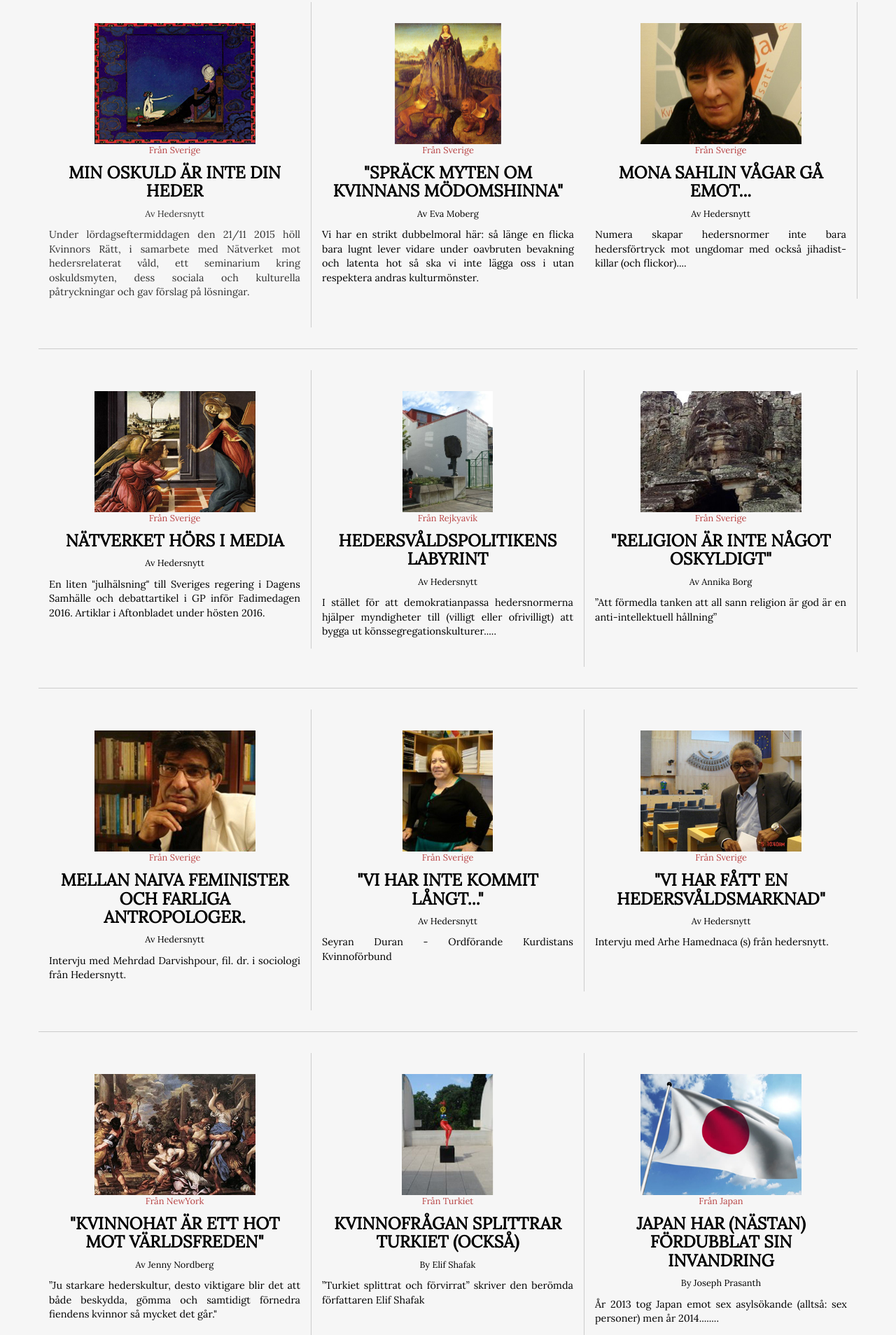
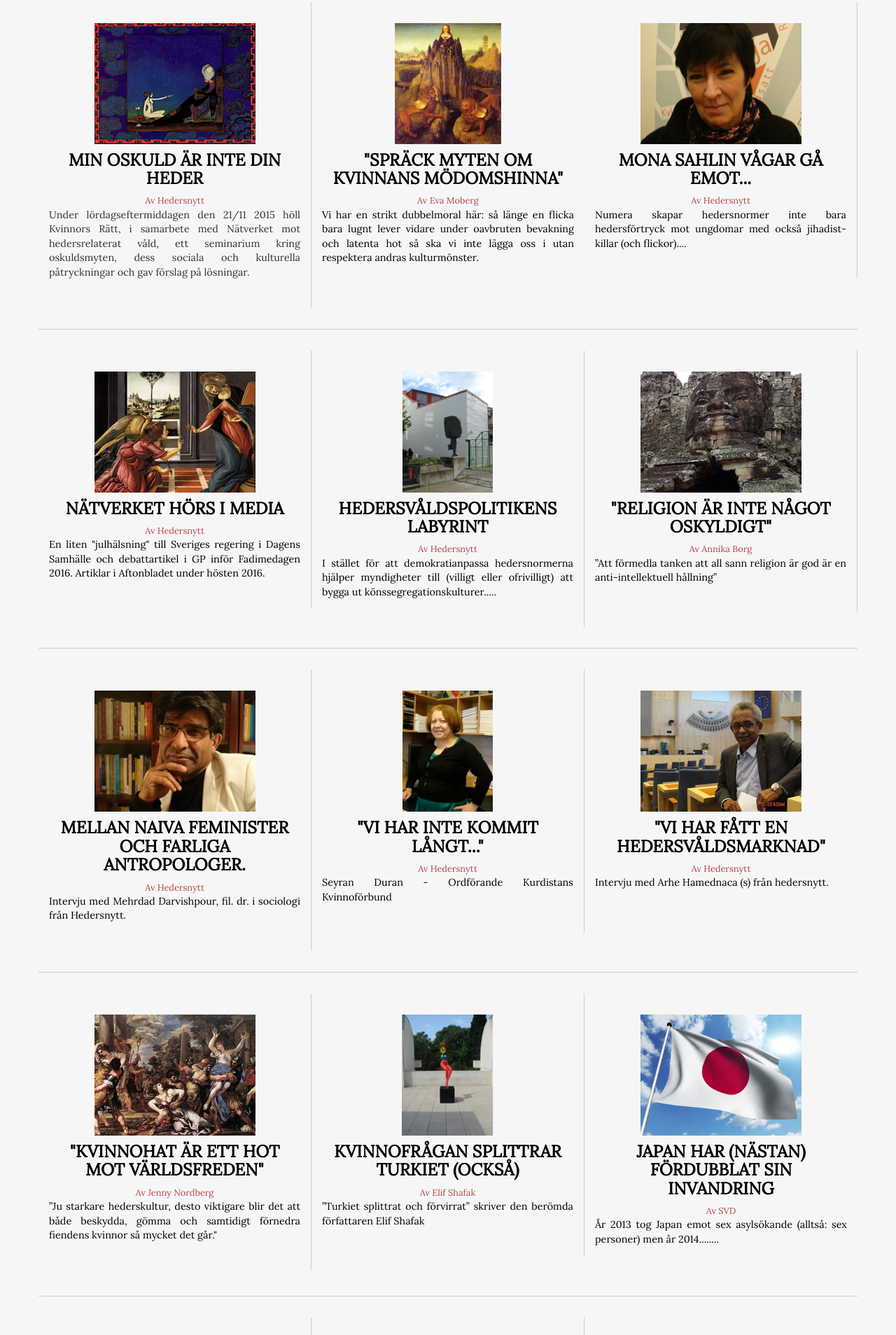
Before and after one commit to krokben/joseph1, a plain HTML site: page news.html in a window 1280 px wide. Shown: the part 619-2527 px from the top of the page at 70% size. Drawn offline with Linux system fonts and the light colour scheme.

Commit message:
Corrections of Nicklas done -- 1

```diff
--- a/css/stylesheet.css
+++ b/css/stylesheet.css
@@ -397,7 +397,7 @@ figcaption span {
 }
 
 .article a {
-	color: DeepSkyBlue;
+	color: cornflowerblue;
 }
 
 .article i {
--- a/news.html
+++ b/news.html
@@ -47,10 +47,10 @@
 			<div class="col-md-4">
 				<div class="headline-blurb">
 					<div class="row">
-					<div class="row"><p class="origin">Från Turkiet</p></div>
+					<div class="row"><p class="origin"></p></div>
 					<h3><a href="erdogan.html">Turkish President Erdoğan says gender equality against nature</h3>
 					</div>
-					<div class="row"><p class="author">Av Hedersnytt</p></div>
+					<div class="row"><p class="origin">Av Hedersnytt</p></div>
 					<div class="row breadtext">
 						<p>“Our religion [Islam] has defined a position for women: motherhood,” Erdoğan said at a summit in Istanbul on justice for women........ </p>
 					</div>
@@ -61,9 +61,9 @@
 		<div class="row articles">
       <div class="col-md-4 col-xs-6 figbox">
         <div class="row"><img src="img/7.jpg" /></div>
-        <div class="row"><p class="origin">Från Sverige</p></div>
+        <div class="row"><p class="origin"></p></div>
         <div class="row"><h3><a href="intedinheder.html">Min oskuld är inte din heder</a></h3></div>
-        <div class="row"><p class="author">Av Hedersnytt</p></div>
+        <div class="row"><p class="origin">Av Hedersnytt</p></div>
         <div class="row">
           <p class="content">
             Under lördagseftermiddagen den 21/11 2015 höll Kvinnors Rätt, i samarbete med Nätverket mot hedersrelaterat våld, ett seminarium kring oskuldsmyten, dess sociala och kulturella
@@ -73,9 +73,9 @@
       </div>
 			<div class="col-md-4 col-xs-6 figbox">
 				<div class="row"><img src="img/6.jpg" /></div>
-				<div class="row"><p class="origin">Från Sverige</p></div>
+				<div class="row"><p class="origin"></p></div>
 				<div class="row"><h3><a href="evamoberg.html">"Spräck myten om kvinnans mödomshinna"</h3></div>
-				<div class="row"><p class="author">Av Eva Moberg</p></div>
+				<div class="row"><p class="origin">Av Eva Moberg</p></div>
 				<div class="row">
 					<p class="content">
 						Vi har en strikt dubbelmoral här: så länge en flicka bara lugnt lever vidare under oavbruten bevakning och latenta hot så ska vi inte lägga oss i utan respektera andras kulturmönster.
@@ -84,9 +84,9 @@
 			</div>
 			<div class="col-md-4 col-xs-12 figbox">
 				<div class="row"><img src="img/3-1.jpg" /></div>
-				<div class="row"><p class="origin">Från Sverige</p></div>
+				<div class="row"><p class="origin"></p></div>
 				<div class="row"><h3><a href="monasahlin.html">Mona Sahlin Vågar Gå Emot...</h3></div>
-				<div class="row"><p class="author">Av Hedersnytt</p></div>
+				<div class="row"><p class="origin">Av Hedersnytt</p></div>
 				<div class="row">
 					<p class="content">
 						Numera skapar hedersnormer inte bara hedersförtryck mot ungdomar med också jihadist-killar (och flickor)....
@@ -98,9 +98,9 @@
 		<div class="row articles">
       <div class="col-md-4 col-xs-6 figbox">
         <div class="row"><img src="img/0.jpg" /></div>
-        <div class="row"><p class="origin">Från Sverige</p></div>
+        <div class="row"><p class="origin"></p></div>
         <div class="row"><h3><a href="natverkethorsimedia.html"> Nätverket hörs i media</h3></div>
-        <div class="row"><p class="author">Av Hedersnytt</p></div>
+        <div class="row"><p class="origin">Av Hedersnytt</p></div>
         <div class="row">
           <p class="content">
             En liten "julhälsning" till Sveriges regering i Dagens Samhälle och debattartikel i GP inför Fadimedagen 2016.
@@ -110,9 +110,9 @@
       </div>
 			<div class="col-md-4 col-xs-6 figbox">
 				<div class="row"><img src="img/22.png" /></div>
-				<div class="row"><p class="origin">Från Rejkyavik</p></div>
+				<div class="row"><p class="origin"></p></div>
 				<div class="row"><h3>Hedersvåldspolitikens labyrint</h3></div>
-				<div class="row"><p class="author">Av Hedersnytt</p></div>
+				<div class="row"><p class="origin">Av Hedersnytt</p></div>
 				<div class="row">
 					<p class="content">
 						I stället för att demokratianpassa hedersnormerna hjälper myndigheter till (villigt eller ofrivilligt) att bygga ut könssegregationskulturer.....
@@ -121,9 +121,9 @@
 			</div>
 			<div class="col-md-4 col-xs-12 figbox">
 				<div class="row"><img src="img/33.jpg" /></div>
-				<div class="row"><p class="origin">Från Sverige</p></div>
+				<div class="row"><p class="origin"></p></div>
 				<div class="row"><h3>"Religion är inte något oskyldigt"</h3></div>
-				<div class="row"><p class="author">Av Annika Borg</p></div>
+				<div class="row"><p class="origin">Av Annika Borg</p></div>
 				<div class="row">
 					<p class="content">
 						”Att förmedla tanken att all sann religion är god är en anti-intellektuell hållning”
@@ -136,9 +136,9 @@
 		<div class="row articles">
 			<div class="col-md-4 col-xs-6 figbox">
 				<div class="row"><img src="img/4-1.jpg" /></div>
-				<div class="row"><p class="origin">Från Sverige</p></div>
+				<div class="row"><p class="origin"></p></div>
 				<div class="row"><h3>Mellan naiva feminister och farliga antropologer.</h3></div>
-				<div class="row"><p class="author">Av Hedersnytt</p></div>
+				<div class="row"><p class="origin">Av Hedersnytt</p></div>
 				<div class="row">
 					<p class="content">
 						Intervju med Mehrdad Darvishpour, fil. dr. i sociologi från Hedersnytt.
@@ -148,9 +148,9 @@
 			</div>
 			<div class="col-md-4 col-xs-6 figbox">
 				<div class="row"><img src="img/4-2.jpg" /></div>
-				<div class="row"><p class="origin">Från Sverige</p></div>
+				<div class="row"><p class="origin"></p></div>
 				<div class="row"><h3>"Vi har inte kommit långt..."</h3></div>
-				<div class="row"><p class="author">Av Hedersnytt</p></div>
+				<div class="row"><p class="origin">Av Hedersnytt</p></div>
 				<div class="row">
 					<p class="content">
 						Seyran Duran - Ordförande Kurdistans Kvinnoförbund
@@ -159,9 +159,9 @@
 			</div>
 			<div class="col-md-4 col-xs-12 figbox">
 				<div class="row"><img src="img/4.jpg" /></div>
-				<div class="row"><p class="origin">Från Sverige</p></div>
+				<div class="row"><p class="origin"></p></div>
 				<div class="row"><h3>"Vi har fått en hedersvåldsmarknad"</h3></div>
-				<div class="row"><p class="author">Av Hedersnytt</p></div>
+				<div class="row"><p class="origin">Av Hedersnytt</p></div>
 				<div class="row">
 					<p class="content">
 					Intervju med Arhe Hamednaca (s) från hedersnytt.
@@ -180,9 +180,9 @@
 		<div class="row articles">
 			<div class="col-md-4 col-xs-6 figbox">
 				<div class="row"><img src="img/34.jpg" /></div>
-				<div class="row"><p class="origin">Från NewYork</p></div>
+				<div class="row"><p class="origin"></p></div>
 				<div class="row"><h3>"Kvinnohat är ett hot mot världsfreden"</h3></div>
-				<div class="row"><p class="author">Av Jenny Nordberg</p></div>
+				<div class="row"><p class="origin">Av Jenny Nordberg</p></div>
 				<div class="row">
 					<p class="content">
 						”Ju starkare hederskultur, desto viktigare blir det att både beskydda, gömma och samtidigt förnedra fiendens kvinnor så mycket det går."
@@ -191,9 +191,9 @@
 			</div>
 			<div class="col-md-4 col-xs-6 figbox">
 				<div class="row"><img src="img/5.jpg" /></div>
-				<div class="row"><p class="origin">Från Turkiet</p></div>
+				<div class="row"><p class="origin"></p></div>
 				<div class="row"><h3>Kvinnofrågan splittrar Turkiet (också)</h3></div>
-				<div class="row"><p class="author">By Elif Shafak</p></div>
+				<div class="row"><p class="origin">Av Elif Shafak</p></div>
 				<div class="row">
 					<p class="content">
 						”Turkiet splittrat och förvirrat” skriver den berömda författaren Elif Shafak
@@ -202,9 +202,9 @@
 			</div>
 			<div class="col-md-4 col-xs-12 figbox">
 				<div class="row"><img src="img/3.jpg" /></div>
-				<div class="row"><p class="origin">Från Japan</p></div>
+				<div class="row"><p class="origin"></p></div>
 				<div class="row"><h3>Japan har (nästan) fördubblat sin invandring</h3></div>
-				<div class="row"><p class="author">By Joseph Prasanth</p></div>
+				<div class="row"><p class="origin">Av SVD</p></div>
 				<div class="row">
 					<p class="content">
 					År 2013 tog Japan emot sex asylsökande (alltså: sex personer) men år 2014........
@@ -218,9 +218,9 @@
 		<div class="row articles">
 			<div class="col-md-4 col-xs-6 figbox">
 				<div class="row"><img src="img/7-1.jpg" /></div>
-				<div class="row"><p class="origin">Från Sverige</p></div>
+				<div class="row"><p class="origin"></p></div>
 				<div class="row"><h3>Hedersvåldsdebatterna fortsätter och fortsätter...</h3></div>
-				<div class="row"><p class="author">Av Hedersnytt</p></div>
+				<div class="row"><p class="origin">Av Hedersnytt</p></div>
 				<div class="row">
 					<p class="content">
 
@@ -230,9 +230,9 @@
 			</div>
 			<div class="col-md-4 col-xs-6 figbox">
 				<div class="row"><img src="img/9.png" /></div>
-				<div class="row"><p class="origin">Från Sverige</p></div>
+				<div class="row"><p class="origin"></p></div>
 				<div class="row"><h3>SvD:s Maria Ludvigsson vågar markera mot kulturrelativisterna</h3></div>
-				<div class="row"><p class="author">Av Maria Ludvigsson</p></div>
+				<div class="row"><p class="origin">Av Maria Ludvigsson</p></div>
 				<div class="row">
 					<p class="content">
 						 ”Ändå driver ett antal väletablerade tyckare tesen att begreppet hedersvåld är rasistiskt och falskt, och inte ska användas”.
@@ -241,9 +241,9 @@
 			</div>
 			<div class="col-md-4 col-xs-12 figbox">
 				<div class="row"><img src="img/9-2.jpg" /></div>
-				<div class="row"><p class="origin">Från Indien:</p></div>
+				<div class="row"><p class="origin">:</p></div>
 				<div class="row"><h3>Is Love a Crime? </h3></div>
-				<div class="row"><p class="author">Av Hedersnytt</p></div>
+				<div class="row"><p class="origin">Av Hedersnytt</p></div>
 				<div class="row">
 					<p class="content">
 					Kortfilm om Indiens ”Romeos och Julias” (15 min)
@@ -255,9 +255,9 @@
 <div class="row articles">
 		<div class="col-md-4 col-xs-12 figbox">
 			<div class="row"><img src="img/10.jpg" /></div>
-			<div class="row"><p class="origin">Från Indien:</p></div>
+			<div class="row"><p class="origin">:</p></div>
 			<div class="row"><h3>Detektiver kartlägger vissa omständigheter innan familjen godkänner ....</h3></div>
-			<div class="row"><p class="author">Av Hedersnytt</p></div>
+			<div class="row"><p class="origin">Av Hedersnytt</p></div>
 			<div class="row">
 				<p class="content">
 				India has a wealth of pre-matrimonial detective agencies set up to check out people's past relationships.... </p>
```
Also changed, not shown: ambetet.html (+2 -1 lines), annikaborg.html (+3 -2 lines), elif.html (+2 -1 lines), erdogan.html (+2 -1 lines), evamoberg.html (+2 -1 lines), kvinnohat.html (+2 -1 lines), natverkethorsimedia.html (+2 -1 lines), niklas/Fadime.jpg (added), 2 other files.
